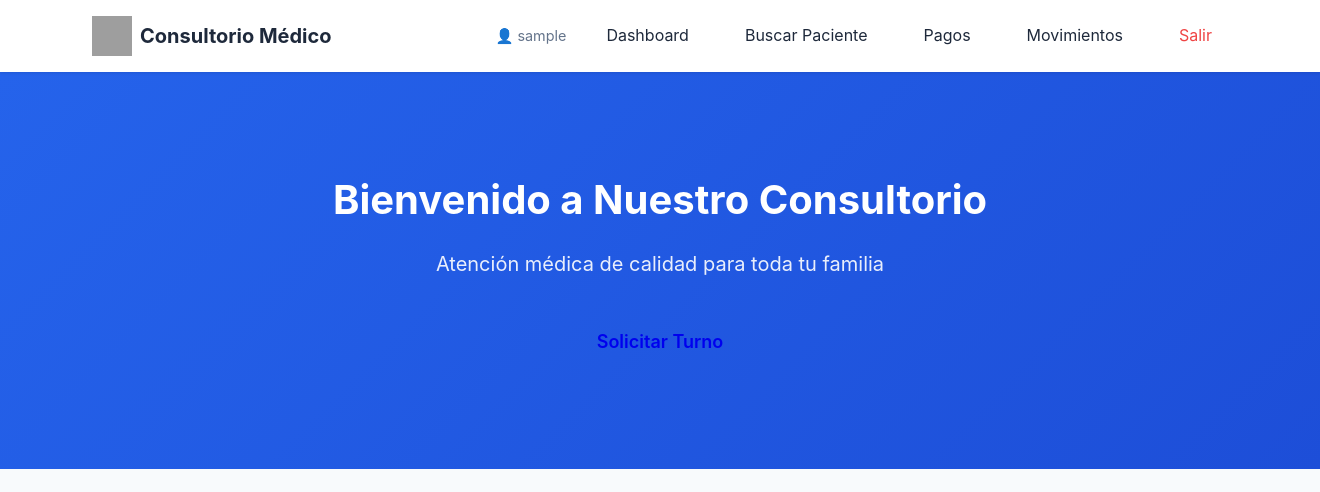
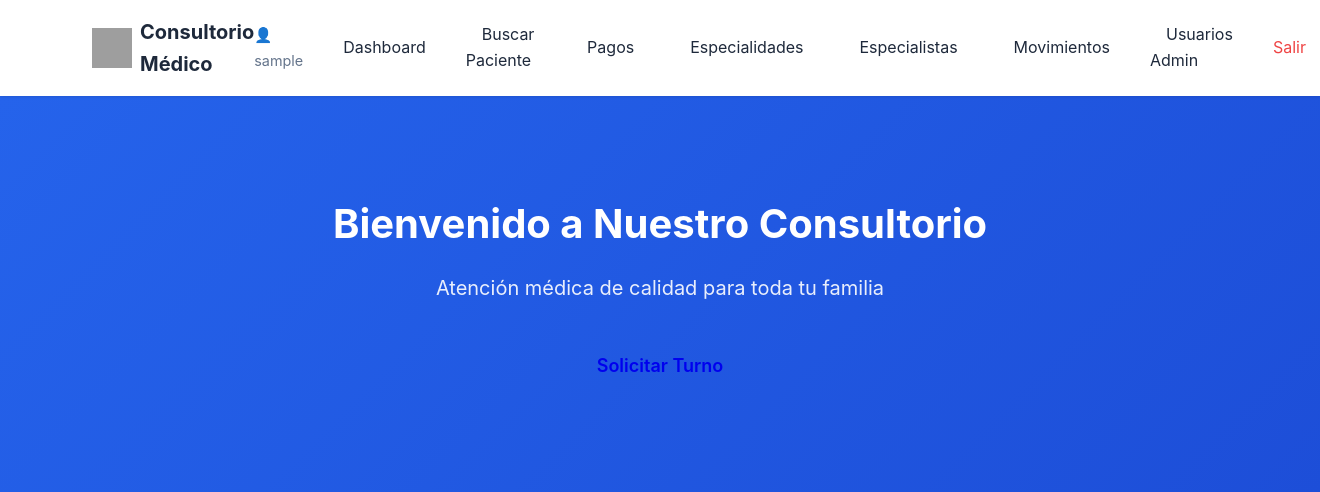
Before and after one commit to lujubru/consultoriosmonn, a Flask app: page / in a window 1320 px wide. Shown: the top 492 px of the page. Run offline with Flask 3, Linux system fonts and the light colour scheme; the visitor is signed in with stand-in values (Sample User, id 1); grey boxes are pictures that could not be loaded.

Commit message:
Add files via upload

```diff
--- a/app.py
+++ b/app.py
@@ -10,11 +10,15 @@ from config import Config
 from models import (db, Usuario, GrupoFamiliar, Especialidad, Turno, Pago,
                    Movimiento, HorarioDisponible, RolUsuario, EstadoTurno,
                    EstadoPago, TipoMovimiento)
+from admin_routes import admin_bp
 
 app = Flask(__name__)
 app.config.from_object(Config)
 
 db.init_app(app)
+
+# Registrar Blueprint de administración
+app.register_blueprint(admin_bp)
 
 # ==================== DECORADORES ====================
 
--- a/templates/admin/especialista_form.html
+++ b/templates/admin/especialista_form.html
@@ -64,7 +64,7 @@
                     <div class="form-group">
                         <label for="duracion_turno">Duración de cada turno (minutos) *</label>
                         <select id="duracion_turno" name="duracion_turno" class="form-control" required>
-                            {% set config = especialista.configuracion_especialista.first() if especialista else None %}
+                            {% set config = (especialista.configuracion_especialista | first) if especialista else None %}
                             <option value="15" {{ 'selected' if config and config.duracion_turno_minutos == 15 }}>15 minutos</option>
                             <option value="30" {{ 'selected' if config and config.duracion_turno_minutos == 30 or not config }}>30 minutos</option>
                             <option value="45" {{ 'selected' if config and config.duracion_turno_minutos == 45 }}>45 minutos</option>
--- a/templates/admin/especialistas_lista.html
+++ b/templates/admin/especialistas_lista.html
@@ -41,7 +41,7 @@
 
                 <hr>
 
-                {% set config = especialista.configuracion_especialista.first() %}
+                {% set config = especialista.configuracion_especialista | first %}
                 {% if config %}
                 <div class="config-info">
                     <p><strong>Duración turnos:</strong> {{ config.duracion_turno_minutos }} min</p>
--- a/templates/base.html
+++ b/templates/base.html
@@ -32,8 +32,11 @@
                         <li><a href="{{ url_for('dashboard_admin') }}">Dashboard</a></li>
                         <li><a href="{{ url_for('buscar_paciente') }}">Buscar Paciente</a></li>
                         <li><a href="{{ url_for('revisar_pagos') }}">Pagos</a></li>
+                        <li><a href="{{ url_for('admin.listar_especialidades') }}">Especialidades</a></li>
+                        <li><a href="{{ url_for('admin.listar_especialistas') }}">Especialistas</a></li>
                         {% if session.get('user_rol') == 'admin' %}
                             <li><a href="{{ url_for('ver_movimientos') }}">Movimientos</a></li>
+                            <li><a href="{{ url_for('admin.listar_usuarios_admin') }}">Usuarios Admin</a></li>
                         {% endif %}
                     {% endif %}
 
```
